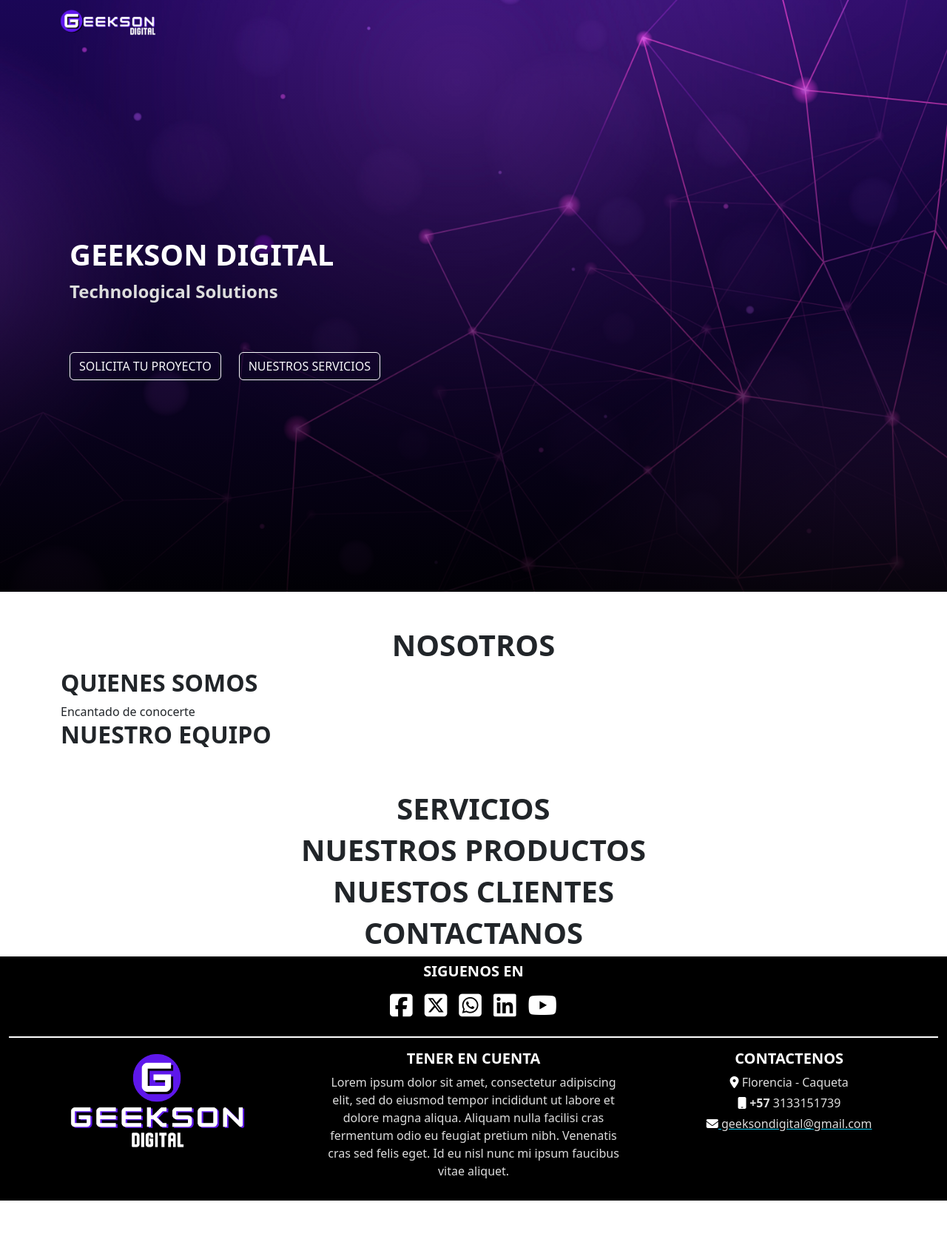
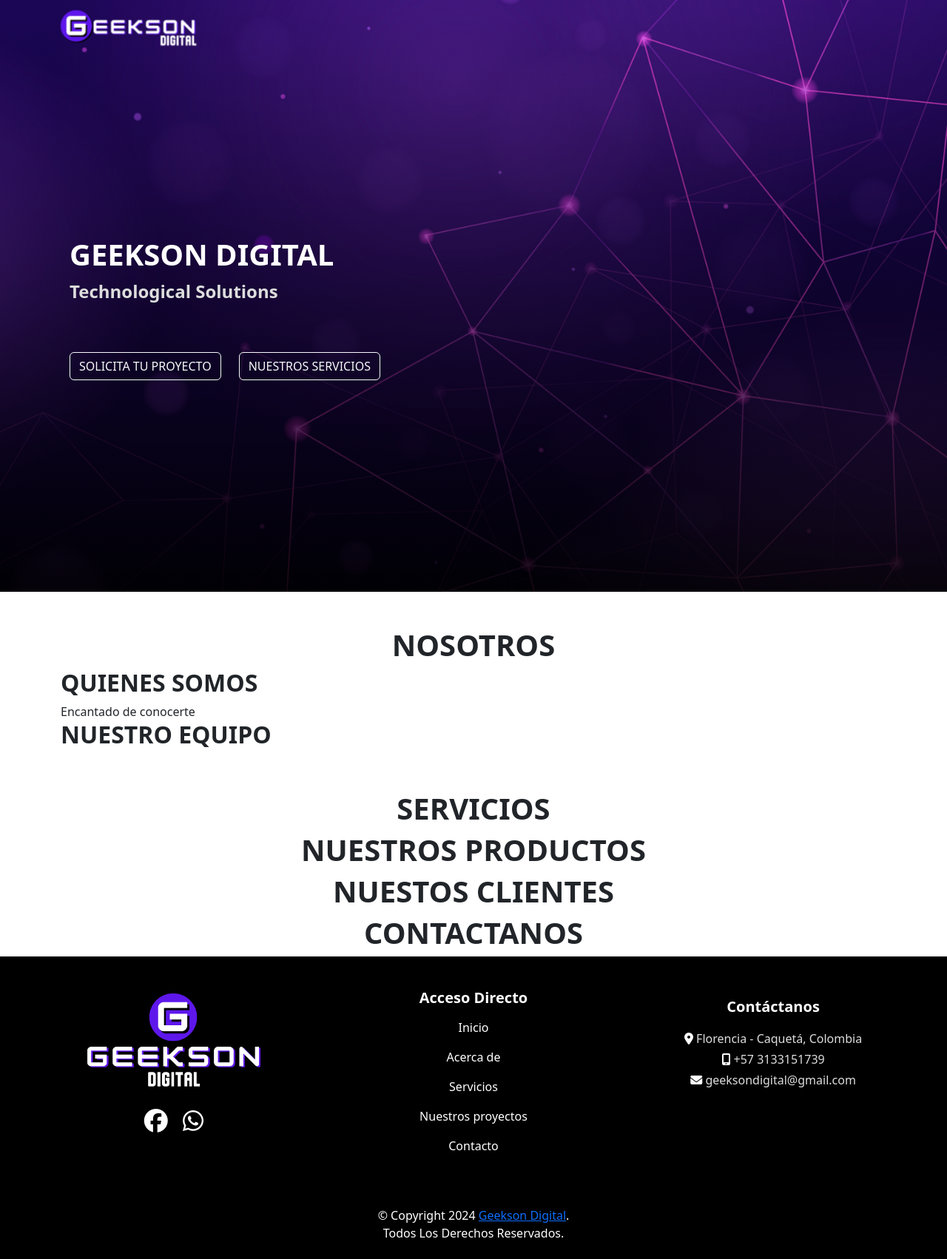
Before and after one commit to WVelx/geekson, a PHP site: page / in a window 1280 px wide. Shown: the whole page at 74% size. Before the commit the page ends 1623 px from the top, so only its background shows below. Run offline with PHP 8.4, Linux system fonts and the light colour scheme.

Commit message:
Cambios footer

```diff
--- a/Index.html
+++ b/Index.html
@@ -120,51 +120,65 @@
             </section>
         </div>
 
-        <footer class="container-fluid text-center py-2">
+        <footer class="container-fluid text-center padding1">
 
-            <h6 class="fw-bold fs-5">SIGUENOS EN</h6>
+            <div class="row padding3">
 
-            <div class="social-container row row-cols-auto">
-                <a class="col px-2" href="">
-                    <i class="fa-brands fa-square-facebook icon"></i>
-                </a>
-                <a class="col px-2" href="">
-                    <i class="fa-brands fa-square-x-twitter icon"></i>
-                </a>
-                <a class="col px-2" href="">
-                    <i class="fa-brands fa-square-whatsapp icon"></i>
-                </a>
-                <a class="col px-2" href="">
-                    <i class="fa-brands fa-linkedin icon"></i>
-                </a>
-                <a class="col px-2" href="">
-                    <i class="fa-brands fa-youtube icon"></i>
-                </a>
+                <div class="col-md ">
+                    <p>
+                        <img class="logo-footer my-1" src="/source/logo-center.png" alt>
+                    </p>
+
+                    <p class="">
+                        <a class="px-2 font1" href=""><i class="fa-brands fa-facebook icon a"></i></a>
+
+                        <a class=" px-2 font1" href=""><i class="fa-brands fa-whatsapp icon a"></i></a>
+                    </p>
+                </div>
+
+                <div class="col-md pb-2">
+                    <h6 class="fw-bold fs-5">Acceso Directo</h6>
+                    <p class="my-1 p_info">
+
+                            <ul class="navbar-nav ms-auto">
+                                <li class="nav-item active">
+                                    <a class="nav-link a" href="">Inicio</a>
+                                </li>
+                                <li class="nav-item active">
+                                    <a class="nav-link a" href="">Acerca de</a>
+                                </li>
+                                <li class="nav-item active">
+                                    <a class="nav-link a" href="">Servicios</a>
+                                </li>
+                                <li class="nav-item active">
+                                    <a class="nav-link a" href="">Nuestros proyectos</a>
+                                </li>
+                                <li class="nav-item active">
+                                    <a class="nav-link a" href="">Contacto</a>
+                                </li>
+                            </ul>
+
+                    </p>
+                </div>
+
+                <div class="col-md pb-2">
+                    <h6 class="fw-bold fs-5 padding3">Contáctanos</h6>
+                    <p class="my-1 p_info"><i class="fa-solid fa-location-dot icon"></i> Florencia - Caquetá, Colombia</p>
+                    <p class="my-1 p_info"><i class="fa-solid fa-mobile-screen icon"></i> +57 3133151739</p>
+                    <p class="my-1 p_info link-info"><i class="fa-solid fa-envelope icon"></i> geeksondigital@gmail.com</p>
+                </div>
+
             </div>
 
-            <hr class="border border-white opacity-100">
-            </hr>
+            <div >
+                <p class="text-center">
+                    © Copyright 2024 <a class="font-weight-bold " href="index.php">Geekson Digital</a>.
+                    <br>
+                    Todos Los Derechos Reservados.
+                    <br>
+                </p>
+            </div>
 
-            <div class="row">
-                <div class="col-md pb-2">
-                    <img class="logo-footer my-1" src="/source/logo-center.png" alt>
-                </div>
-                <div class="col-md pb-2">
-                    <h6 class="fw-bold fs-5">TENER EN CUENTA</h6>
-                    <p class="my-1 p_info">
-                        Lorem ipsum dolor sit amet, consectetur adipiscing elit, sed do eiusmod tempor incididunt ut
-                        labore et dolore magna aliqua. Aliquam nulla facilisi cras fermentum odio eu feugiat pretium
-                        nibh. Venenatis cras sed felis eget. Id eu nisl nunc mi ipsum faucibus vitae aliquet.
-                    </p>
-                </div>
-                <div class="col-md pb-2">
-                    <h6 class="fw-bold fs-5">CONTACTENOS</h6>
-                    <p class="my-1 p_info"><i class="fa-solid fa-location-dot icon"></i> Florencia - Caqueta</p>
-                    <p class="my-1 p_info"><i class="fa-solid fa-mobile icon"></i> <b>+57 </b>3133151739</p>
-                    <a class="my-1 p_info link-info"><i class="fa-solid fa-envelope icon"></i> geeksondigital@gmail.com
-                        </d>
-                </div>
-            </div>
         </footer>
     </main>
 
--- a/css/style.css
+++ b/css/style.css
@@ -47,7 +47,7 @@ footer{
 }
 
 .logo-nav{
-    height: 35px;
+    height: 50px;
     max-width: 100%;
 
     vertical-align: middle;
@@ -73,6 +73,10 @@ footer{
 
 .icon{
     color: var(--white);
+}
+
+.a:hover{
+  color: #5E17EB;
 }
 
 
@@ -182,3 +186,14 @@ footer{
       width: 0%;
     }
   }
+
+  .padding1{
+    padding: 0.5%;
+  }
+  .padding3{
+    padding: 3%;
+  }
+
+  .font1{
+    font-size: 2rem;
+  }
```
